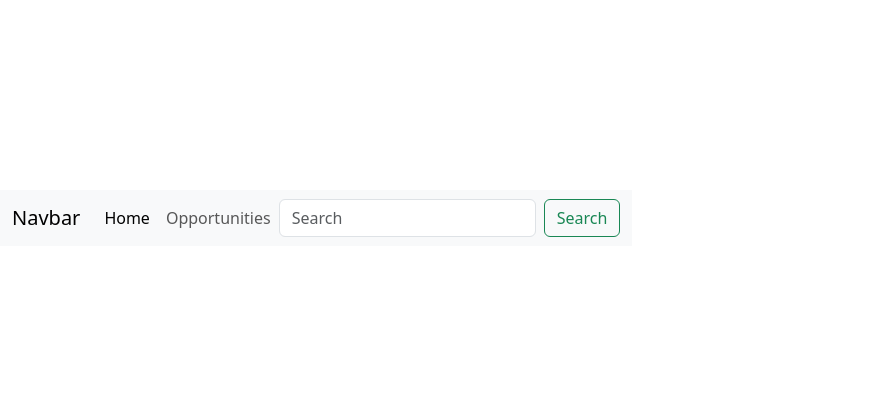
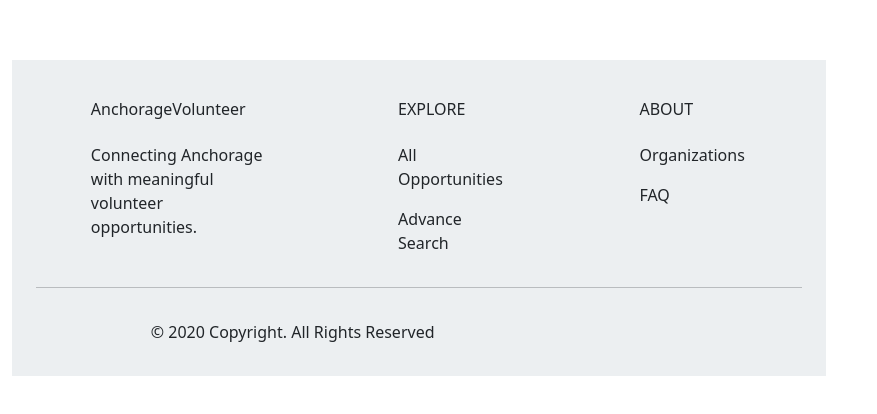
Before and after one commit to ruby-wright/VolunteerAnchorage, a React (Vite) app in the folder frontend/: page / in a window 1280 px wide. Shown: the part 182-596 px from the top of the page, without its empty margins (0-877 px from the left). Built offline with nearby package versions, Linux system fonts and the light colour scheme.

Commit message:
Add Footer component and update App to include it

```diff
--- a/frontend/src/App.tsx
+++ b/frontend/src/App.tsx
@@ -1,11 +1,13 @@
-//import Message from './Message';
+import Message from './Message';
 import NavBar from './components/shared/NavBar';
-//import OrganizationAuthPage from './pages/organizations/OrganizationAuthPage';
+import OrganizationAuthPage from './pages/organizations/OrganizationAuthPage';
+import Footer from './components/shared/Footer';
+import VolunteerCards from './components/VolunteerCards';
 
 function App() {
   return (
       <div>
-         <NavBar  />
+         <Footer />
       </div>
 
   );
--- /dev/null
+++ b/frontend/src/components/shared/Footer.tsx
@@ -0,0 +1,68 @@
+import React from 'react';
+
+function Footer() {
+  return (
+    <div className="container my-5">
+        <footer className="text-center text-lg-start text-dark" style={{ 'backgroundColor': '#ECEFF1' }}>
+            <div className="container p-4 pb-0">
+            <section className="">
+                <div className="row">
+                <div className="col-md-3 col-lg-3 col-xl-3 mx-auto mt-3">
+                    <h6 className="mb-4 font-weight-bold">
+                    AnchorageVolunteer
+                    </h6>
+                    <p>
+                    Connecting Anchorage with meaningful volunteer opportunities.
+                    </p>
+                </div>
+                <hr className="w-100 clearfix d-md-none" />
+                <div className="col-md-2 col-lg-2 col-xl-2 mx-auto mt-3">
+                    <h6 className="text-uppercase mb-4 font-bold">
+                    Explore
+                    </h6>
+                    <p>
+                    <a className="text-dark">
+                        All Opportunities
+                    </a>
+                    </p>
+                    <p>
+                    <a className="text-dark">
+                        Advance Search
+                    </a>
+                    </p>
+                </div>
+                <hr className="w-100 clearfix d-md-none" />
+                <div className="col-md-3 col-lg-2 col-xl-2 mx-auto mt-3">
+                    <h6 className="text-uppercase mb-4 font-weight-bold">
+                    About
+                    </h6>
+                    <p>
+                    <a className="text-dark">
+                        Organizations
+                    </a>
+                    </p>
+                    <p>
+                    <a className="text-dark">
+                        FAQ
+                    </a>
+                    </p>
+                </div>
+                </div>
+                {/* Grid row */}
+            </section>
+            <hr className="my-3" />
+            <section className="p-3 pt-0">
+                <div className="row d-flex align-items-center">
+                <div className="col-md-7 col-lg-8 text-center text-md-start">
+                    <div className="p-3 text-center">
+                    © 2020 Copyright. All Rights Reserved
+                    </div>
+                </div>
+                </div>
+            </section>
+            </div>
+        </footer>
+        </div>
+    );
+}
+export default Footer;
```
Also changed, not shown: frontend/src/components/shared/Footer.css (added).
